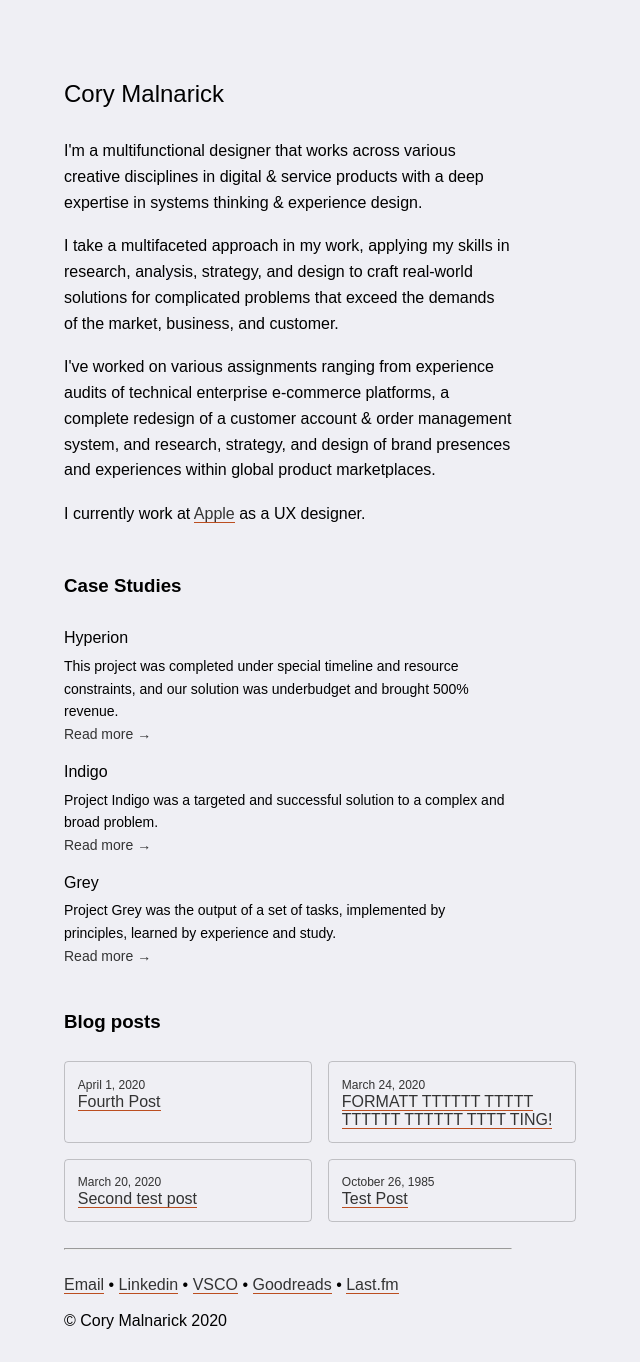
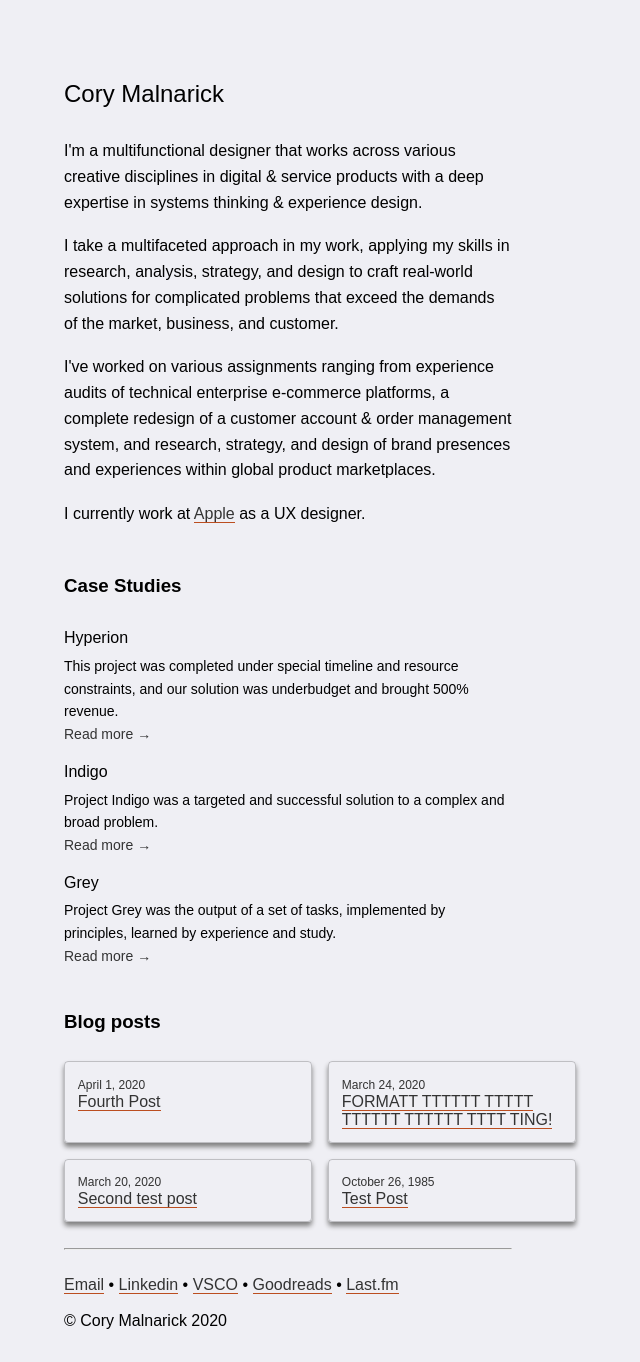
Before and after one commit to foundmonster/foundmonster.github.io, a Jekyll site: the page built from index.html, in a window 1280 px wide. Shown: the whole page, without its empty margins (0-640 px from the left). Built offline with Jekyll 4.4.1, drawn with Linux system fonts in a browser that asks for light colours; some web fonts are replaced.

Commit message:
added shadow stuff to blog grid

```diff
--- a/_sass/main.scss
+++ b/_sass/main.scss
@@ -51,6 +51,16 @@ main {
     border-radius: 4px;
     border-color: rgba(0, 0, 0, 0.2);
     padding: 0.8rem;
+    box-shadow: 0px 4px 5px grey;
+    transition-property: box-shadow, transform;
+    transition-duration: .2s, .2s;
+    transition-timing-function: linear, ease-in;
+}
+
+.bloggrid div:hover {
+    box-shadow: 0px 10px 16px grey;
+    -webkit-transform: translateY(-4px);
+    transform: translateY(-4px);
 }
 
 .navspacing {
```
